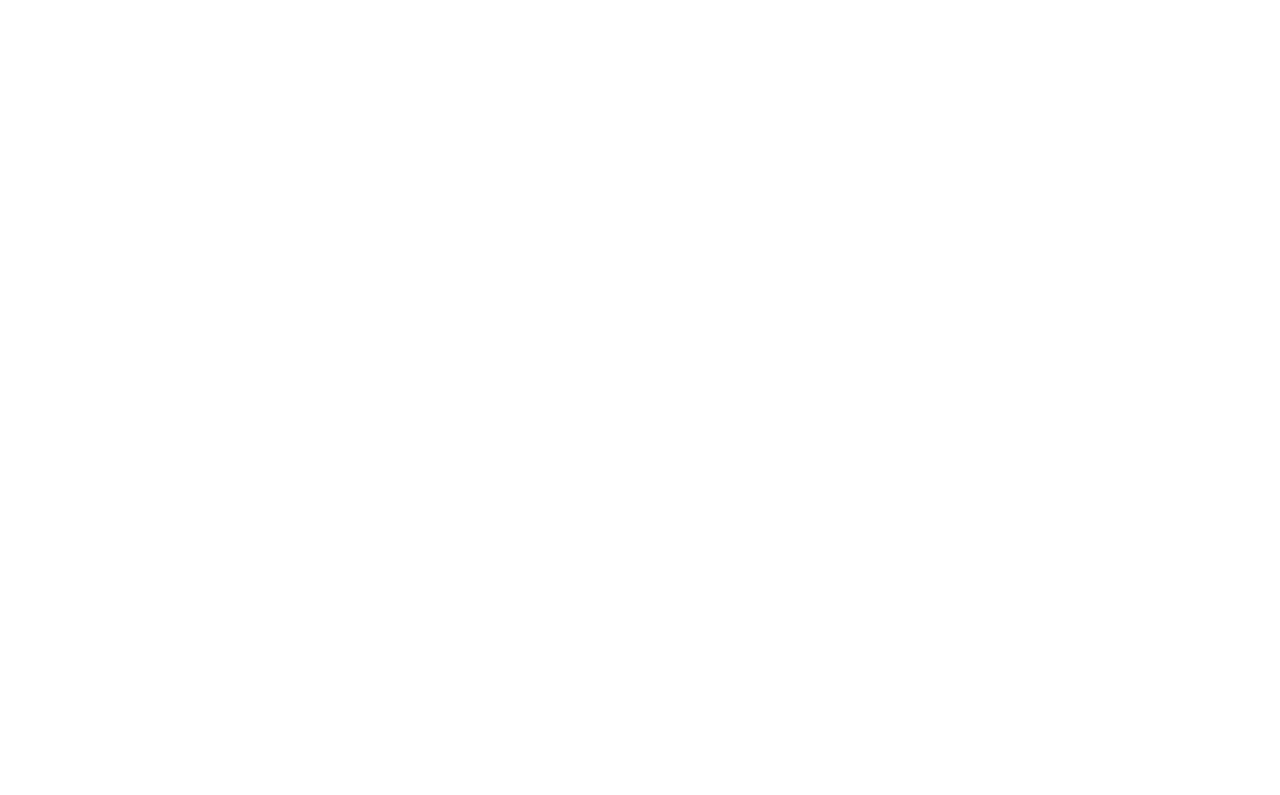
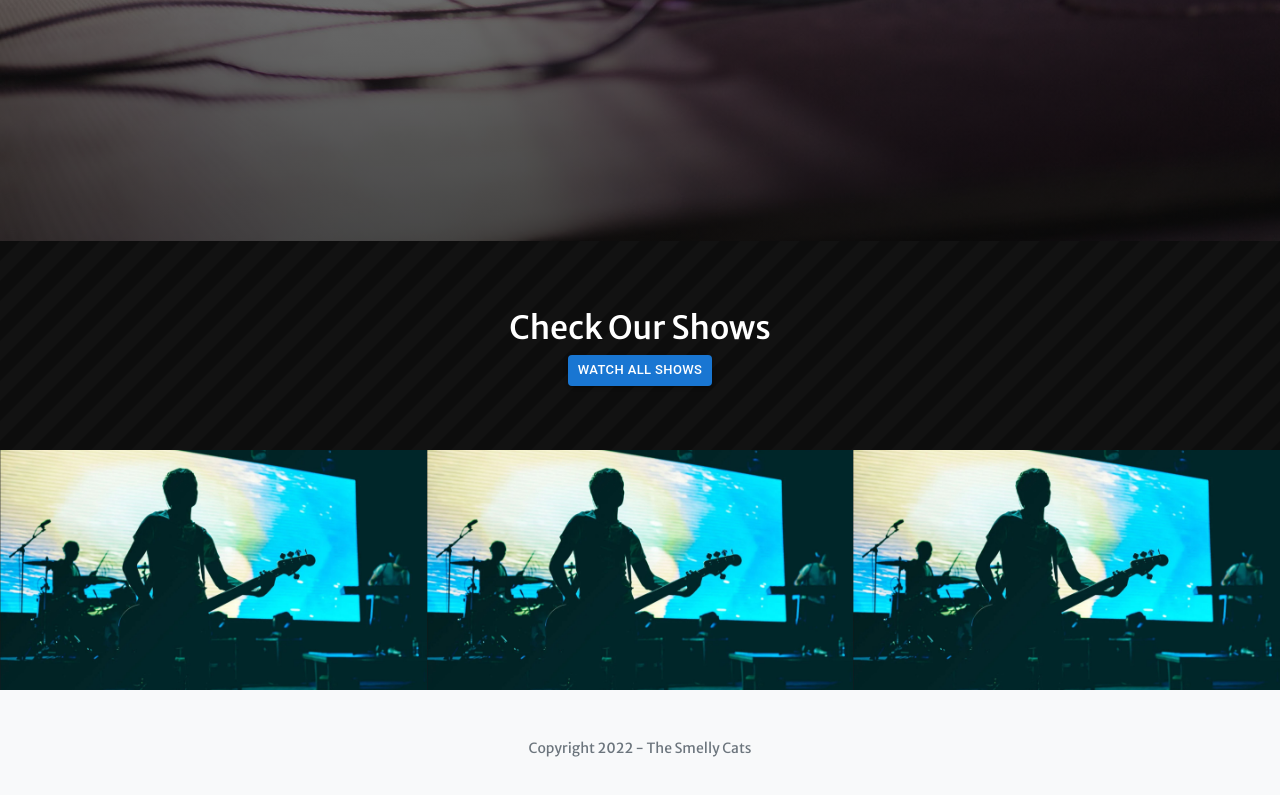
Before and after one commit to ChristianWare/Smelly, a Next.js app: page / in a window 1280 px wide. Shown: the part 615-1410 px from the top of the page. Before the commit the page ends 800 px from the top, so only its background shows below. Built offline with nearby package versions, Linux system fonts and the light colour scheme.

Commit message:
Featured and shows layout

```diff
--- /dev/null
+++ b/comps/home/Featured.js
@@ -0,0 +1,15 @@
+const Featured = () => {
+  return (
+    <header className='masthead'>
+      <div className='container px-4 px-lg-5 h-100'>
+        <div className='row gx-4 gx-lg-5 h-100 align-items-center justify-content-center text-center'>
+          <div className='col-lg-8'>
+            <h1 className='text-white font-weight-bold'>Rocking Hard</h1>
+            <hr className="divider" />
+          </div>
+        </div>
+      </div>
+    </header>
+  );
+};
+export default Featured;
--- /dev/null
+++ b/comps/home/Shows.js
@@ -0,0 +1,92 @@
+import Link from "next/link";
+import Image from "next/image";
+import Button from "@mui/material/Button";
+
+const Shows = () => {
+  return (
+    <>
+      <section className='page-section'>
+        <div className='container px-4 px-lg-5'>
+          <div className='row gx-4 gx-lg-5 justify-content-center'>
+            <div className='col-lg-8 text-center'>
+              <h2 className='text-white mt-1'>Check Our Shows</h2>
+              <Link href='/shows'>
+                <Button variant='contained' color='primary' size='small'>
+                  Watch All Shows
+                </Button>
+              </Link>
+            </div>
+          </div>
+        </div>
+      </section>
+
+      <div id='home_events'>
+        <div className='container-fluid p-0'>
+          <div className='row g-0'>
+            <div className='col-md-4 col-sm-12'>
+              <Link href={`/show/the_slug`}>
+                <a className='event-box'>
+                  <Image
+                    src={`/images/venues/uploads/na.jpg`}
+                    alt='pic'
+                    width={1920}
+                    height={1080}
+                    layout='responsive'
+                    className='img-fluid'
+                  />
+                  <div className='event-box-caption'>
+                    <div className='project-category text-white-50'>
+                      12-23-22
+                    </div>
+                    <div className='project-name'>The venue Name</div>
+                  </div>
+                </a>
+              </Link>
+            </div>
+            <div className='col-md-4 col-sm-12'>
+              <Link href={`/show/the_slug`}>
+                <a className='event-box'>
+                  <Image
+                    src={`/images/venues/uploads/na.jpg`}
+                    alt='pic'
+                    width={1920}
+                    height={1080}
+                    layout='responsive'
+                    className='img-fluid'
+                  />
+                  <div className='event-box-caption'>
+                    <div className='project-category text-white-50'>
+                      12-23-22
+                    </div>
+                    <div className='project-name'>The venue Name</div>
+                  </div>
+                </a>
+              </Link>
+            </div>
+            <div className='col-md-4 col-sm-12'>
+              <Link href={`/show/the_slug`}>
+                <a className='event-box'>
+                  <Image
+                    src={`/images/venues/uploads/na.jpg`}
+                    alt='pic'
+                    width={1920}
+                    height={1080}
+                    layout='responsive'
+                    className='img-fluid'
+                  />
+                  <div className='event-box-caption'>
+                    <div className='project-category text-white-50'>
+                      12-23-22
+                    </div>
+                    <div className='project-name'>The venue Name</div>
+                  </div>
+                </a>
+              </Link>
+            </div>
+          </div>
+        </div>
+      </div>
+    </>
+  );
+};
+export default Shows;
--- a/pages/index.js
+++ b/pages/index.js
@@ -1,7 +1,11 @@
+import Featured from "../comps/home/Featured";
+import Shows from "../comps/home/Shows";
+
 const Home = () => {
   return (
     <>
-      Home
+      <Featured />
+      <Shows />
     </>
   );
 };
```
